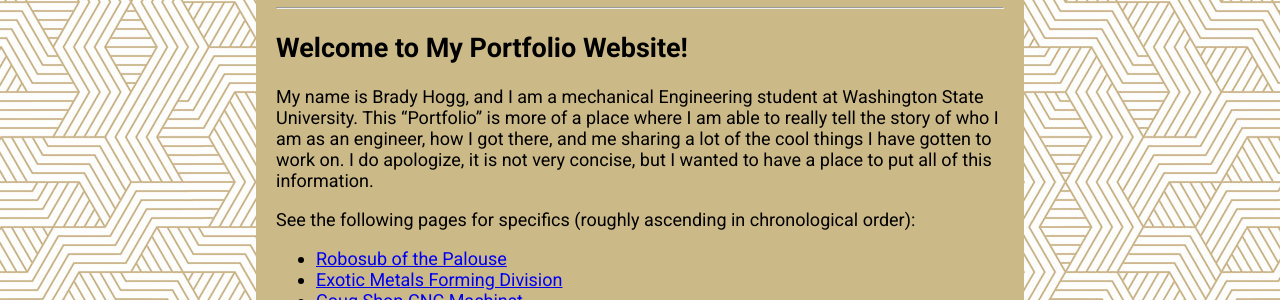
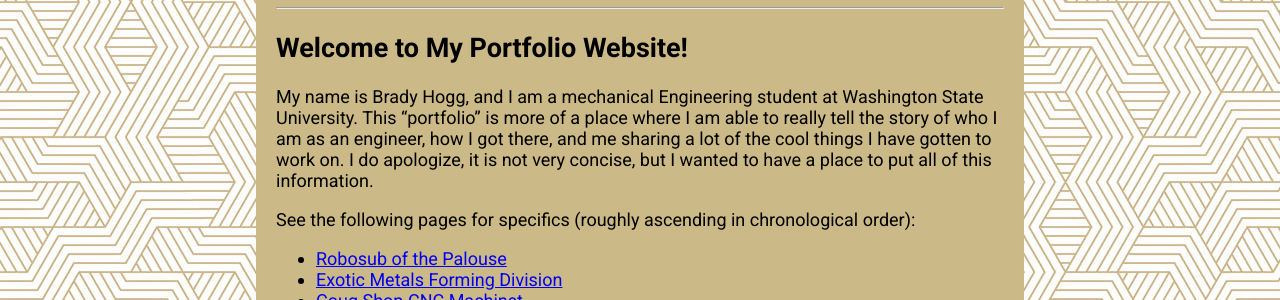
Before and after one commit to Brady-Hogg/Portfolio, a Jekyll site: the page built from index.md, in a window 1280 px wide. Shown: the part 223-523 px from the top of the page. Built offline with Jekyll 4.4.1, drawn with Linux system fonts in a browser that asks for light colours.

```diff
--- a/index.md
+++ b/index.md
@@ -4,7 +4,7 @@ title: Brady Hogg, Mechanical Engineer
 ---
 
 ## Welcome to My Portfolio Website!
-My name is Brady Hogg, and I am a mechanical Engineering student at Washington State University. This "Portfolio" is more of a place where I am able to really tell the story of who I am as an engineer, how I got there, and me sharing a lot of the cool things I have gotten to work on. I do apologize, it is not very concise, but I wanted to have a place to put all of this information.
+My name is Brady Hogg, and I am a mechanical Engineering student at Washington State University. This "portfolio" is more of a place where I am able to really tell the story of who I am as an engineer, how I got there, and me sharing a lot of the cool things I have gotten to work on. I do apologize, it is not very concise, but I wanted to have a place to put all of this information.
 
 See the following pages for specifics (roughly ascending in chronological order):
 - [Robosub of the Palouse](/robosub)
```
